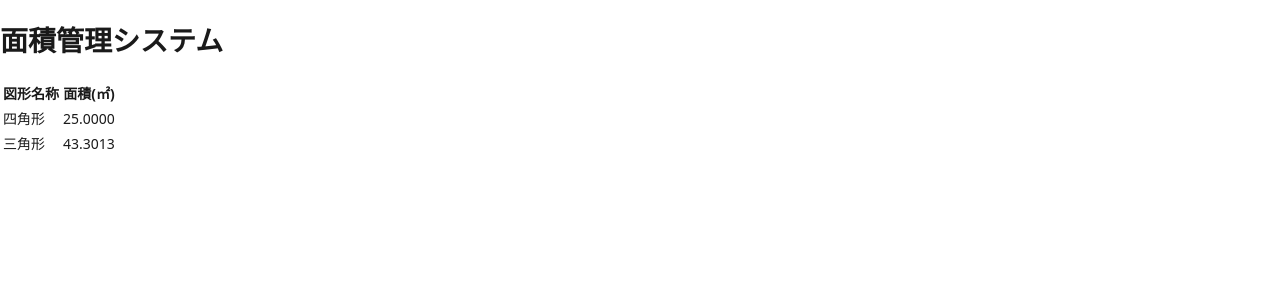
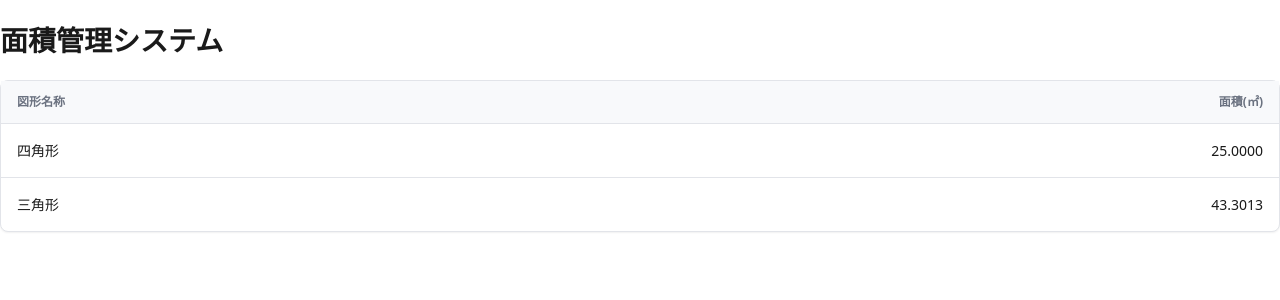
Before and after one commit to kentem-ko-munakata/aria-manager, a React (Vite) app: page / in a window 1280 px wide. Shown: the top 300 px of the page. Built offline with nearby package versions, Linux system fonts and the light colour scheme.

Commit message:
feat:図形ボードのスタイルを追加

```diff
--- a/src/components/shape-board/ShapeBoard.module.css
+++ b/src/components/shape-board/ShapeBoard.module.css
@@ -0,0 +1,53 @@
+/* 表全体の幅・枠・背景 */
+.table {
+  width: 100%;
+  border: 1px solid var(--color-border);
+  border-spacing: 0;
+  border-radius: var(--radius-md);
+  background-color: var(--color-bg);
+  box-shadow: var(--shadow-sm);
+  text-align: left;
+}
+
+/* 列見出し */
+.table th {
+  padding: var(--space-3) var(--space-4);
+  background-color: var(--color-surface);
+  color: var(--color-text-muted);
+  font-size: var(--font-size-sm);
+  font-weight: bold;
+}
+
+/* データセル */
+.table td {
+  padding: var(--space-4);
+  border-top: 1px solid var(--color-border);
+}
+
+/* 選択できる行とホバー表示 */
+.table tbody tr {
+  cursor: pointer;
+  transition: background-color 120ms ease;
+}
+
+/* 背景色: 94, primary: 6 */
+.table tbody tr:hover {
+  background-color: color-mix(in srgb, var(--color-primary) 6%, var(--color-bg));
+}
+
+/* 選択中の行を強調 */
+.selectedRow {
+  background-color: color-mix(in srgb, var(--color-primary) 12%, var(--color-bg));
+}
+
+/* 名称にのみ */
+.selectedRow td:first-child {
+  color: var(--color-primary);
+  font-weight: bold;
+}
+
+/* 面積などの数値を右揃えにする */
+.numeric {
+  text-align: right;
+  font-variant-numeric: tabular-nums;
+}
--- a/src/components/shape-board/ShapeBoard.tsx
+++ b/src/components/shape-board/ShapeBoard.tsx
@@ -11,18 +11,23 @@ interface ShapeBoardProps {
 
 export const ShapeBoard = ({ shapes, selectedShapeId, onSelectShape }: ShapeBoardProps) => {
   return (
-    <table className={styles.board}>
+    <table className={styles.table}>
       <thead>
         <tr>
           <th>図形名称</th>
-          <th>面積(㎡)</th>
+          <th className={styles.numeric}>面積(㎡)</th>
         </tr>
       </thead>
       <tbody>
         {shapes.map((shape) => (
-          <tr key={shape.id} onClick={() => onSelectShape(selectedShapeId)}>
+          <tr
+            key={shape.id}
+            className={shape.id === selectedShapeId ? styles.selectedRow : undefined}
+            aria-selected={shape.id === selectedShapeId}
+            onClick={() => onSelectShape(shape.id)}
+          >
             <td>{getShapeName(shape.type)}</td>
-            <td>{calculateArea(shape).toFixed(4)}</td>
+            <td className={styles.numeric}>{calculateArea(shape).toFixed(4)}</td>
           </tr>
         ))}
       </tbody>
```
